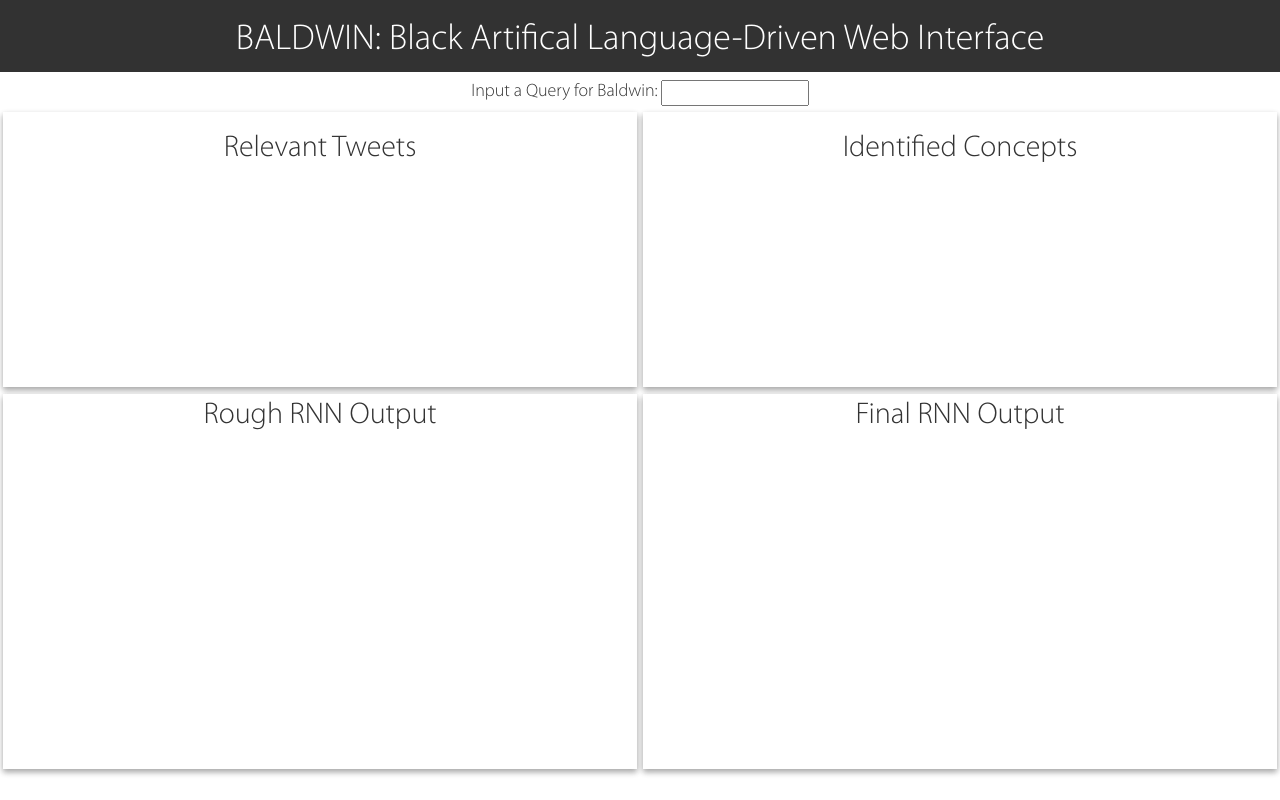
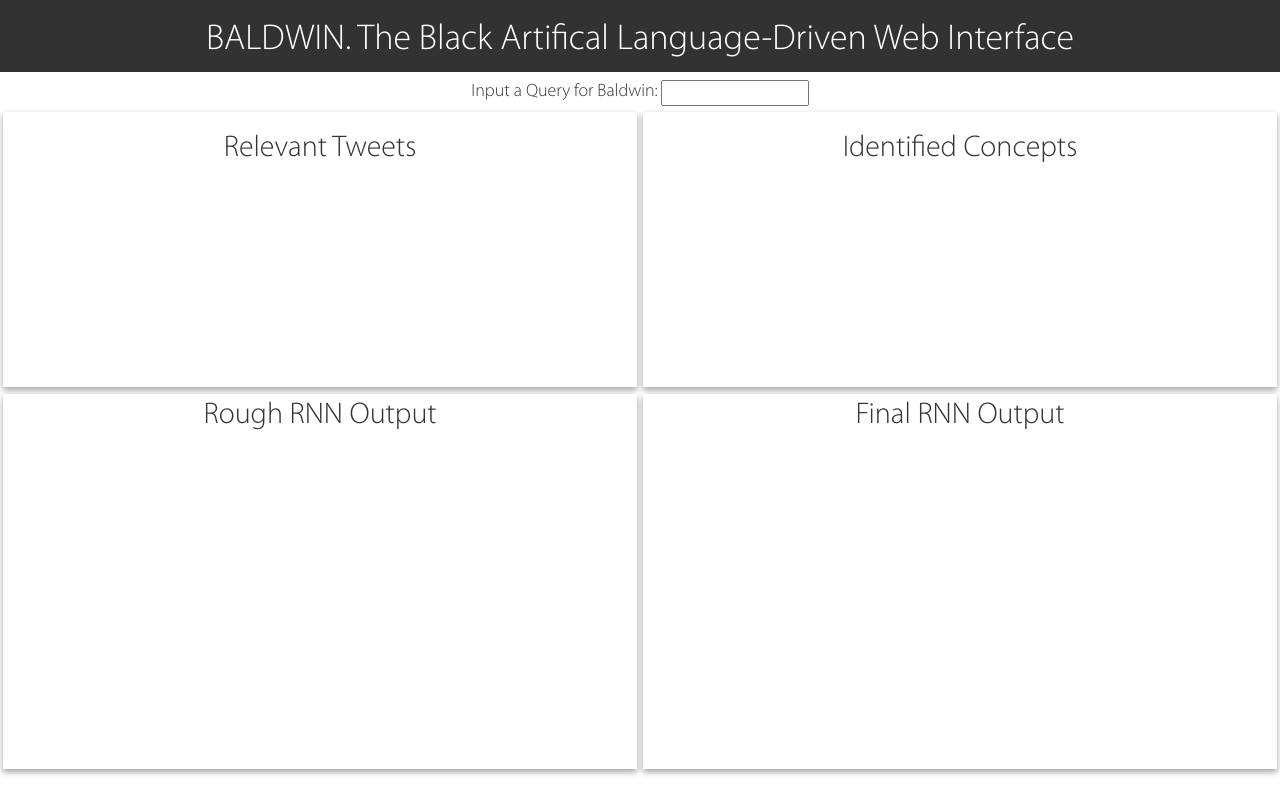
Before and after one commit to elizabethsdavis/Baldwin, a website: page final project.html in a window 1280 px wide. Drawn offline with nearby package versions, Linux system fonts and the light colour scheme.

Commit message:
header language

```diff
--- a/final project.html
+++ b/final project.html
@@ -107,7 +107,7 @@
 
 <nav class="navbar" style="height:9%">
   <div class="container-fluid" >
-    <h1 class="page-title" style="display: inline-block">BALDWIN: Black Artifical Language-Driven Web Interface</h1>
+    <h1 class="page-title" style="display: inline-block">BALDWIN. The Black Artifical Language-Driven Web Interface</h1>
 
   </div>
 </nav>
```
